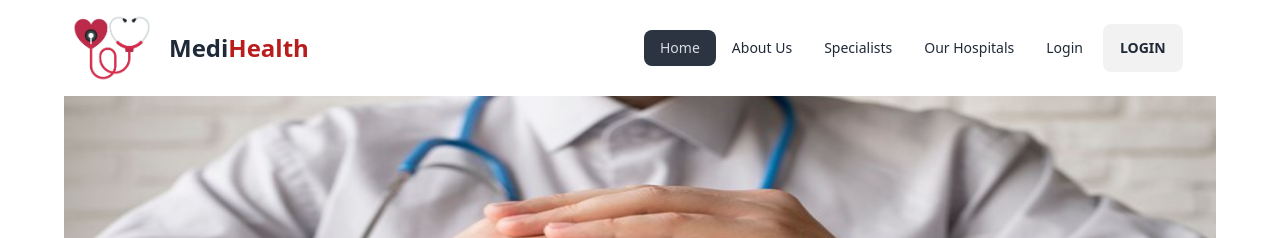
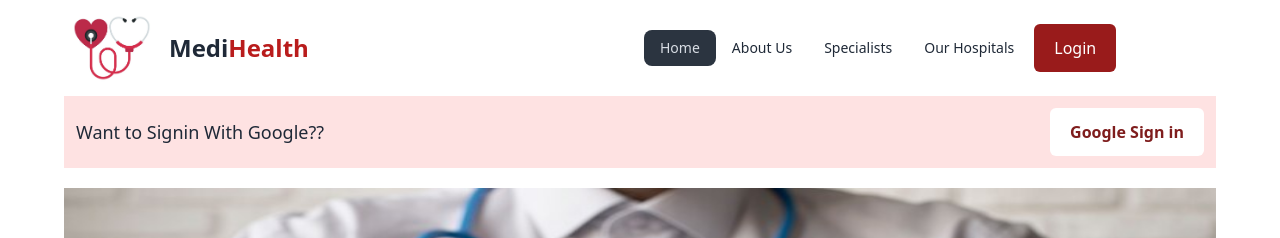
Before and after one commit to mkrafiyah/medi-health, a React (Vite) app: page / in a window 1280 px wide. Shown: the top 238 px of the page. Built offline with nearby package versions, Linux system fonts and the light colour scheme; no server answers.

Commit message:
google login done

```diff
--- /dev/null
+++ b/src/Pages/Header/Header.jsx
@@ -0,0 +1,78 @@
+import { useContext, useState} from "react";
+import { AuthContext } from "../../Providers/AuthProvider";
+import { GoogleAuthProvider, signInWithPopup, signOut } from "firebase/auth";
+
+
+const Header = () => {
+    const {user, auth} = useContext(AuthContext);
+    const provider = new GoogleAuthProvider();
+    const [loggedUser, setLoggedUser] = useState('')
+
+    //google signin
+    const handleGoogleSignIn = () =>{
+        signInWithPopup(auth, provider)
+        .then(result =>{
+            const user = result.user;
+            setLoggedUser(user)
+
+        })
+        .catch(error =>{
+            console.log(error.message)
+        })
+    }
+    const googleSignOut = ()=>{
+        signOut(auth)
+        .then(result =>{
+            setLoggedUser(null)
+        })
+        .catch(error=>{
+            console.log(error.message)
+        })
+    }
+
+    return (
+        <div className="pb-5">
+            <div className="bg-red-100 text-center">
+            {
+                user ? <span>Email: {user.email}
+                {user.displayName}
+                {user.photoURL}
+                </span> : ''
+            }
+            </div>
+            <div className="bg-red-100 p-3 w-full flex justify-between items-center">
+                <h4 className="text-lg">Want to Signin With Google??</h4>
+                <div>
+                {
+                    loggedUser ?
+                    <div>
+                <button className="py-3 px-5 rounded-md bg-red-900 text-white" onClick={googleSignOut}>Sign Out</button>
+            </div> :
+            <button onClick={handleGoogleSignIn} className="py-3 px-5 rounded-md bg-white text-red-900 font-bold">Google Sign in</button>
+
+                }
+
+
+                {
+                    loggedUser && <div>
+                        <div className="flex gap-3">
+                        <h2 className="text-lg">User: {loggedUser.displayName}</h2>
+                        <p className="text-lg">Email: {loggedUser.email}</p>
+                        </div>
+                        <img src={loggedUser.photoURL} alt="" />
+                        </div>
+
+                }
+                </div>
+
+            </div>
+
+
+
+
+
+        </div>
+    );
+};
+
+export default Header;
--- a/src/Pages/Navbar/Navbar.jsx
+++ b/src/Pages/Navbar/Navbar.jsx
@@ -1,17 +1,28 @@
 import { Link, NavLink } from "react-router-dom";
 import Aos from "aos";
 import 'aos/dist/aos.css'
-import { useContext, useEffect } from "react";
+import {  useContext, useEffect, useState } from "react";
 import { AuthContext } from "../../Providers/AuthProvider";
 
 
+
+
+
 const Navbar = () => {
-    const { user, logOut } = useContext(AuthContext);
+    const { user, logOut, auth} = useContext(AuthContext);
+    const [userLoggedOut, setUserLoggedOut] = useState('');
+
     const handleSignOut = () =>{
         logOut()
-        .then()
-        .catch()
+        .then(result=>{
+            console.log(result.user)
+            setUserLoggedOut('logged Out')
+        })
+        .catch(error=>{
+            console.error(error)
+        })
     }
+
     useEffect(() => {
         Aos.init();
     }, [])
@@ -21,7 +32,7 @@ const Navbar = () => {
         <li><NavLink to='/about'>About Us</NavLink></li>
         <li><NavLink to='/specialists'>Specialists</NavLink></li>
         <li><NavLink to='/hospitals'>Our Hospitals</NavLink></li>
-        <li><NavLink to='/login'>Login</NavLink></li>
+
     </>
     return (
         <div>
@@ -49,19 +60,26 @@ const Navbar = () => {
                         {navLinks}
                     </ul>
                 </div>
+                <div>
+            {
+                    user ? <div>
 
-                {
-                    user ?
                         <button onClick={handleSignOut} className="btn">SignOut</button>
+                    </div>
                         :
                         <Link to='/login'>
                             <div className="navbar-end">
-                                <button className="btn">Login</button>
+                                <button className="py-3 px-5 rounded-md bg-red-800 text-white">Login</button>
                             </div>
                         </Link>
                 }
 
             </div>
+
+
+
+            </div>
+
         </div>
     );
 };
--- a/src/Pages/Register/Register.jsx
+++ b/src/Pages/Register/Register.jsx
@@ -31,6 +31,7 @@ const Register = () => {
             return;
         }else if(!/^(?=.*[A-Z])(?=.*[!@#$%^&*])/.test(password)){
             setRegistrationError('error')
+            return;
         }
 
         //create user
--- a/src/layout/Root/Root.jsx
+++ b/src/layout/Root/Root.jsx
@@ -1,11 +1,13 @@
 import { Outlet } from "react-router-dom";
 import Navbar from "../../Pages/Navbar/Navbar";
+import Header from "../../Pages/Header/Header";
 
 
 const Root = () => {
     return (
         <div className="max-w-6xl mx-auto">
             <Navbar></Navbar>
+            <Header></Header>
             <Outlet></Outlet>
         </div>
     );
```
Also changed, not shown: src/Providers/AuthProvider.jsx (+6 -2 lines).
